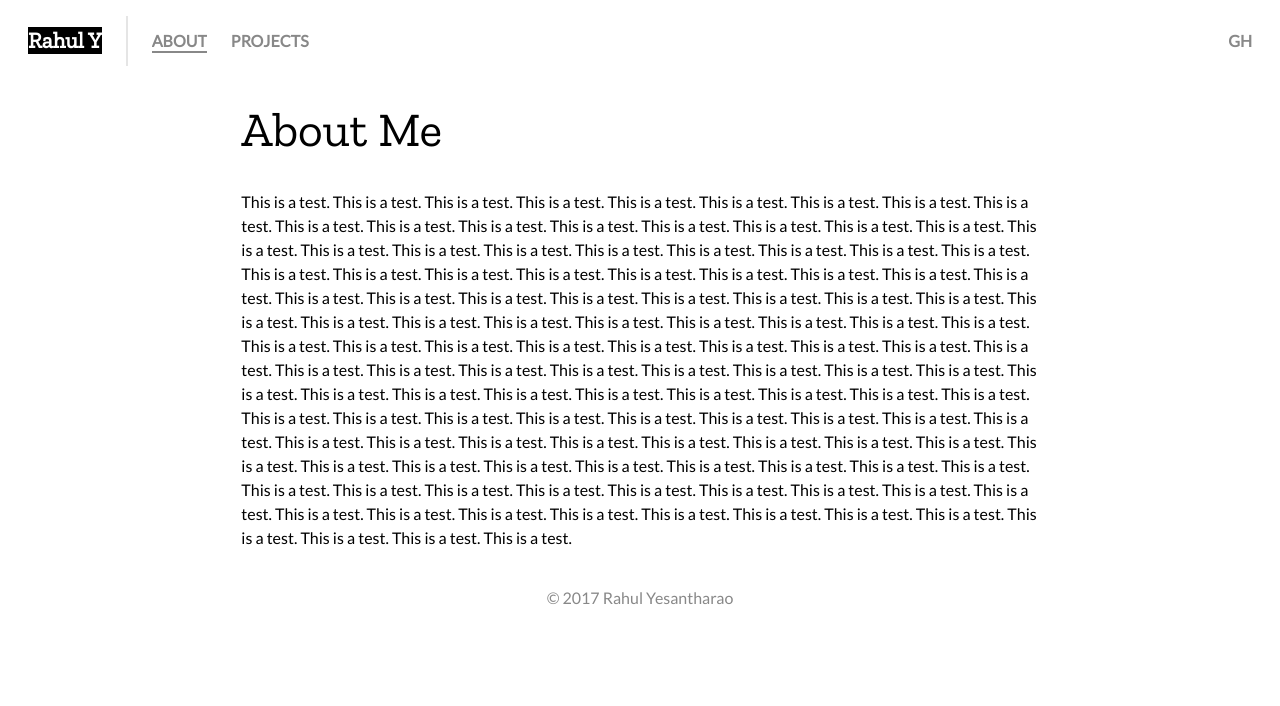
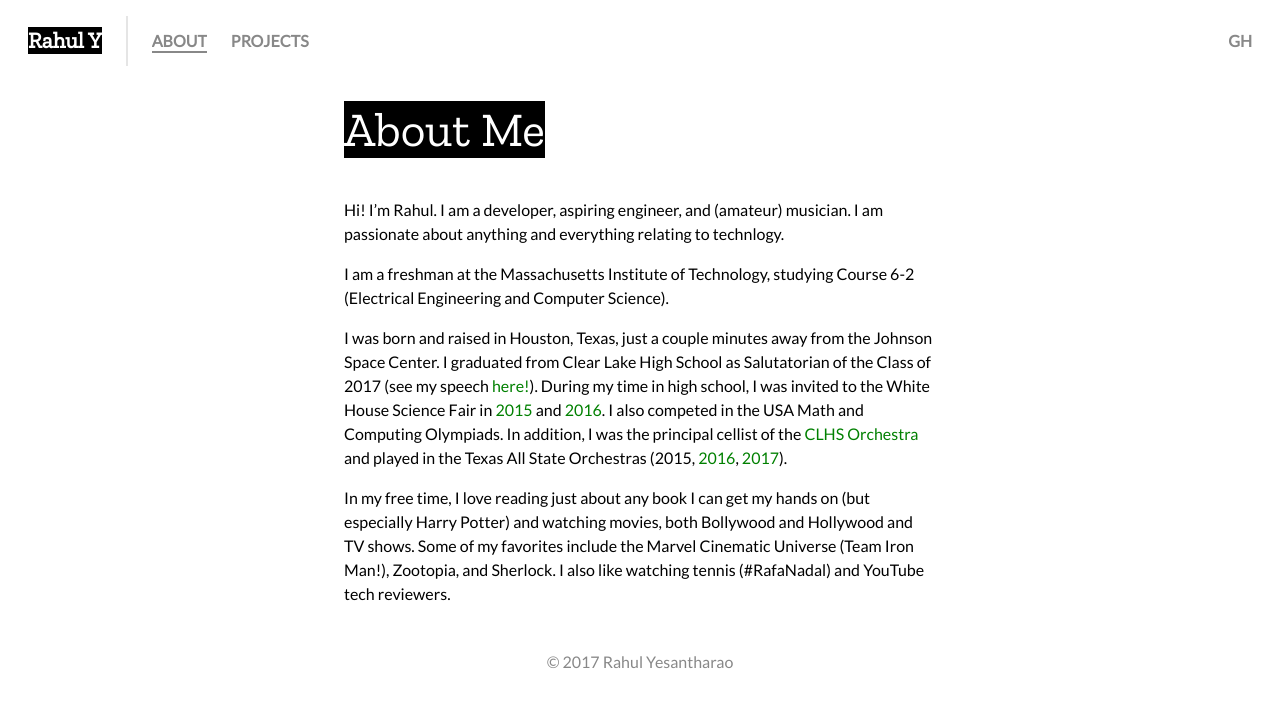
Before and after one commit to rahulyesantharao/personal-website-m2, a React app: page /about in a window 1280 px wide. Shown: the top 706 px of the page. Built offline with nearby package versions, Linux system fonts and the light colour scheme.

Commit message:
Updated content

```diff
--- a/src/components/about/AboutPage.js
+++ b/src/components/about/AboutPage.js
@@ -4,13 +4,30 @@ const AboutPage = () => {
   return (
     <section className="container-fluid">
       <div className="columns">
-        <h1 className="column is-12-mobile is-10-tablet is-offset-1-tablet is-8-desktop is-offset-2-desktop">About Me</h1>
-        <div className="column is-12-mobile is-10-tablet is-offset-1-tablet is-8-desktop is-offset-2-desktop">
-          This is a test. This is a test. This is a test. This is a test. This is a test. This is a test. This is a test. This is a test. This is a test. This is a test. This is a test. This is a test. This is a test. This is a test. This is a test. This is a test. This is a test. This is a test. This is a test. This is a test. This is a test. This is a test. This is a test. This is a test. This is a test.
-          This is a test. This is a test. This is a test. This is a test. This is a test. This is a test. This is a test. This is a test. This is a test. This is a test. This is a test. This is a test. This is a test. This is a test. This is a test. This is a test. This is a test. This is a test. This is a test. This is a test. This is a test. This is a test. This is a test. This is a test. This is a test.
-          This is a test. This is a test. This is a test. This is a test. This is a test. This is a test. This is a test. This is a test. This is a test. This is a test. This is a test. This is a test. This is a test. This is a test. This is a test. This is a test. This is a test. This is a test. This is a test. This is a test. This is a test. This is a test. This is a test. This is a test. This is a test.
-          This is a test. This is a test. This is a test. This is a test. This is a test. This is a test. This is a test. This is a test. This is a test. This is a test. This is a test. This is a test. This is a test. This is a test. This is a test. This is a test. This is a test. This is a test. This is a test. This is a test. This is a test. This is a test. This is a test. This is a test. This is a test.
-          This is a test. This is a test. This is a test. This is a test. This is a test. This is a test. This is a test. This is a test. This is a test. This is a test. This is a test. This is a test. This is a test. This is a test. This is a test. This is a test. This is a test. This is a test. This is a test. This is a test. This is a test. This is a test. This is a test. This is a test. This is a test.
+        <h1 className="column is-12-mobile is-8-tablet is-offset-2-tablet is-6-desktop is-offset-3-desktop"><span>About Me</span></h1>
+        <div className="column is-12-mobile is-8-tablet is-offset-2-tablet is-6-desktop is-offset-3-desktop">
+          <p>
+            Hi! I&rsquo;m Rahul. I am a developer, aspiring engineer, and (amateur) musician.
+            I am passionate about anything and everything relating to technlogy.
+          </p>
+          <p>
+            I am a freshman at the Massachusetts Institute of Technology, studying Course 6-2 (Electrical Engineering and Computer Science).
+          </p>
+          <p>
+            I was born and raised in Houston, Texas, just a couple minutes away from the Johnson Space Center.
+            I graduated from Clear Lake High School as Salutatorian of the Class of 2017
+            (see my speech <a href="https://vimeo.com/220680421#t=1696s" target="_blank" rel="noopener noreferrer">here!</a>).
+            During my time in high school, I was invited to the White House Science Fair in <a href="https://obamawhitehouse.archives.gov/the-press-office/2015/03/23/new-details-president-obama-hosts-5th-white-house-science-fair" target="_blank" rel="noopener noreferrer">2015</a> and <a href="https://obamawhitehouse.archives.gov/the-press-office/2016/04/13/new-details-president-obama-hosts-6th-white-house-science-fair" target="_blank" rel="noopener noreferrer">20</a><a href="https://www.click2houston.com/news/local-students-perfect-sat-psat-scores-lead-to-white-house-visit" target="_blank" rel="noopener noreferrer">16</a>.
+            I also competed in the USA Math and Computing Olympiads. In addition, I was the principal cellist
+            of the <a href="http://lakeorchestra.org/" target="_blank" rel="noopener noreferrer">CLHS Orchestra</a> and played in
+            the Texas All State Orchestras
+            (2015, <a href="https://www.youtube.com/watch?v=tWuUI1-IBZ8" target="_blank" rel="noopener noreferrer">2016</a>, <a href="https://www.youtube.com/watch?v=AGhqUWLgGeM" target="_blank" rel="noopener noreferrer">20</a><a href="https://www.youtube.com/watch?v=wCT5MtY9xtw" target="_blank" rel="noopener noreferrer">17</a>).
+          </p>
+          <p>
+            In my free time, I love reading just about any book I can get my hands on (but especially Harry Potter) and watching movies,
+            both Bollywood and Hollywood and TV shows. Some of my favorites include the Marvel Cinematic Universe (Team Iron Man!),
+            Zootopia, and Sherlock. I also like watching tennis (#RafaNadal) and YouTube tech reviewers.
+          </p>
         </div>
       </div>
     </section>
--- a/src/components/projects/ProjectsPage.js
+++ b/src/components/projects/ProjectsPage.js
@@ -4,7 +4,7 @@ const ProjectsPage = () => {
   return (
     <section className="container-fluid">
       <div className="columns">
-        <h1 className="column is-12-mobile is-10-tablet is-offset-1-tablet is-8-desktop is-offset-2-desktop">Projects</h1>
+        <h1 className="column is-12-mobile is-10-tablet is-offset-1-tablet is-8-desktop is-offset-2-desktop"><span>Projects</span></h1>
         <div className="column is-12-mobile is-10-tablet is-offset-1-tablet is-8-desktop is-offset-2-desktop">
           This is a test. This is a test. This is a test. This is a test. This is a test. This is a test. This is a test. This is a test. This is a test. This is a test. This is a test. This is a test. This is a test. This is a test. This is a test. This is a test. This is a test. This is a test. This is a test. This is a test. This is a test. This is a test. This is a test. This is a test. This is a test.
 
```
